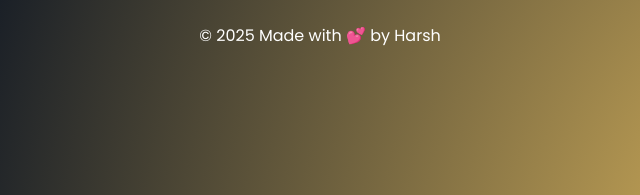
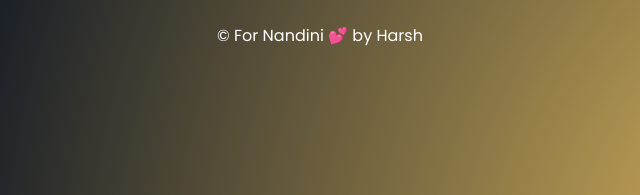
Before and after one commit to bajoriaharsh1-ops/Fool, a plain HTML site: page think-again.html in a window 1280 px wide. Shown: the part 498-693 px from the top of the page, 320-960 px from the left. Drawn offline with Linux system fonts and the light colour scheme.

Commit message:
Update think-again.html

```diff
--- a/think-again.html
+++ b/think-again.html
@@ -46,7 +46,7 @@
     <button class="no" id="noBtn">NO</button>
   </div>
    <footer>
-  <p>© 2025 Made with 💕 by Harsh</p>
+  <p>© For Nandini 💕 by Harsh</p>
 </footer>
 
 <script>
```
